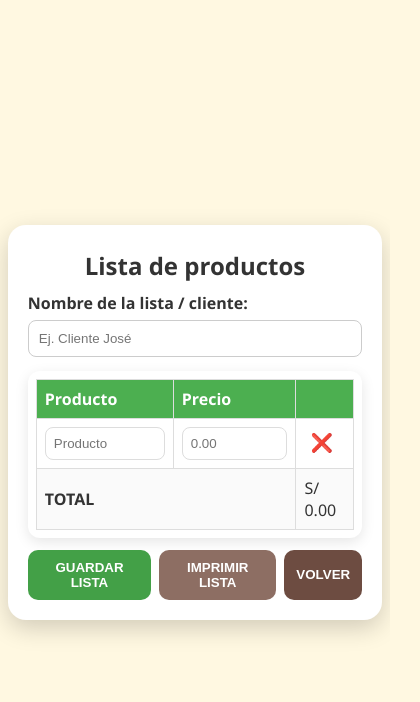
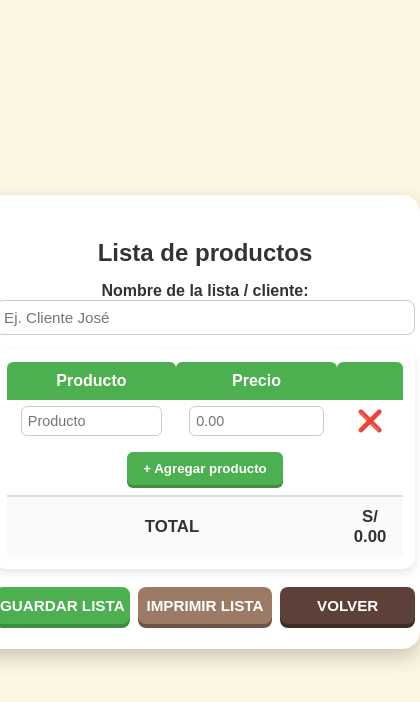
Before and after one commit to Alexander1455/CalculadoraVentas, a plain HTML site: page index.html in a window 390 px wide. Both pictures are taken after a click on the button "LISTA". Shown: the whole page, 420 px wide, since content can reach past the window. Drawn offline with nearby package versions, Linux system fonts and the light colour scheme; some packages are replaced by stand-ins of ours; a script that the page names is missing.

Commit message:
Refactor HTML and CSS for improved UI and responsiveness; enhance JavaScript error handling and dynamic table row management

```diff
--- a/index.html
+++ b/index.html
@@ -5,6 +5,7 @@
   <meta name="viewport" content="width=device-width, initial-scale=1.0"/>
   <title>Calculadora de Mercado</title>
   <link rel="stylesheet" href="styles.css"/>
+  <!-- SweetAlert2 (alertas modernas) -->
   <script src="https://cdn.jsdelivr.net/npm/sweetalert2@11"></script>
 </head>
 <body>
@@ -60,16 +61,17 @@
             </tr>
           </thead>
           <tbody id="cuerpoLista">
+            <!-- filas generadas dinámicamente -->
+          </tbody>
+          <tfoot>
             <tr id="filaAgregar">
               <td colspan="3" class="center">
                 <button id="btnAgregarFila" class="btn-agregar">+ Agregar producto</button>
               </td>
             </tr>
-          </tbody>
-          <tfoot>
             <tr id="filaTotal">
-              <td colspan="2"><strong>TOTAL</strong></td>
-              <td id="totalValor"><strong>S/ 0.00</strong></td>
+              <td colspan="2" class="total-label"><strong>TOTAL</strong></td>
+              <td id="totalValor" class="total-valor"><strong>S/ 0.00</strong></td>
             </tr>
           </tfoot>
         </table>
--- a/script.js
+++ b/script.js
@@ -49,14 +49,10 @@ document.addEventListener("DOMContentLoaded", () => {
 
   igual.addEventListener("click", () => {
     try {
-    if (!operacion.trim()) {
-      return;
-    }
-
+      if (!operacion.trim()) return;
       preciosGuardados = parsearOperacion(operacion);
       const resultado = preciosGuardados.reduce((a, b) => a + b, 0);
       pantalla.textContent = resultado.toFixed(2);
-
       operacion = "";
     } catch {
       pantalla.textContent = "Error";
@@ -71,7 +67,6 @@ document.addEventListener("DOMContentLoaded", () => {
   });
 
   async function abrirListaCon(precios = []) {
-    // 🔧 Confirmar si hay lista anterior
     if (preciosGuardados.length > 0 && precios.length === 0) {
       if (typeof Swal === "undefined") {
         const confirmar = confirm("¿Deseas iniciar una nueva lista? Esto eliminará la lista anterior.");
@@ -101,14 +96,14 @@ document.addEventListener("DOMContentLoaded", () => {
     nombreListaInput.value = "";
 
     if (precios.length > 0) {
-      precios.forEach(p => agregarFila("", p)); // ← sin texto, solo placeholder
+      precios.forEach(p => agregarFila("", p));
     } else {
       agregarFila("", 0);
     }
     recalcularTotal();
   }
 
-  // ===== FILAS =====
+  // ===== AGREGAR FILA =====
   btnAgregarFila.addEventListener("click", () => agregarFila("", 0));
 
   function agregarFila(nombre = "", precio = 0) {
@@ -117,7 +112,7 @@ document.addEventListener("DOMContentLoaded", () => {
     const tdNombre = document.createElement("td");
     const inNombre = document.createElement("input");
     inNombre.type = "text";
-    inNombre.placeholder = "Producto"; // ← placeholder visible pero no texto
+    inNombre.placeholder = "Producto";
     inNombre.value = nombre;
     tdNombre.appendChild(inNombre);
 
@@ -145,8 +140,8 @@ document.addEventListener("DOMContentLoaded", () => {
     tr.appendChild(tdPrecio);
     tr.appendChild(tdEliminar);
 
-    const filaAgregar = document.getElementById("filaAgregar");
-    cuerpoLista.insertBefore(tr, filaAgregar);
+    // ✅ Insertar correctamente dentro del tbody
+    cuerpoLista.appendChild(tr);
     recalcularTotal();
   }
 
@@ -182,12 +177,13 @@ document.addEventListener("DOMContentLoaded", () => {
 
     renderHistorial();
     mostrarAlerta("✅ Guardado", "Lista guardada correctamente.", "success");
-    preciosGuardados = []; // limpiar datos previos
+    preciosGuardados = [];
   });
 
   imprimirListaBtn.addEventListener("click", () => {
     const filas = obtenerFilasValidas();
-    if (filas.items.length === 0) return mostrarAlerta("Sin productos", "Agrega productos antes de imprimir", "info");
+    if (filas.items.length === 0)
+      return mostrarAlerta("Sin productos", "Agrega productos antes de imprimir", "info");
 
     const nombre = (nombreListaInput.value || "Lista sin nombre").trim();
     const { jsPDF } = window.jspdf;
@@ -252,7 +248,7 @@ document.addEventListener("DOMContentLoaded", () => {
 
   // ===== UTIL =====
   function obtenerFilasValidas() {
-    const filas = [...cuerpoLista.querySelectorAll("tbody tr")];
+    const filas = [...cuerpoLista.querySelectorAll("tr")];
     const items = [];
     let total = 0;
     filas.forEach(tr => {
--- a/styles.css
+++ b/styles.css
@@ -1,232 +1,281 @@
-:root{
-  --bg: #FFF8E1;
-  --primary: #4CAF50;
-  --primary-dark:#45A049;
-  --brown: #8D6E63;
-  --brown-dark:#6D4C41;
-  --text:#333;
-  --card:#fff;
-  --muted:#f5f5f5;
-  --danger:#E53935;
+/* ======== ESTILOS GENERALES ======== */
+body {
+  background-color: #fdf6e3;
+  font-family: "Poppins", sans-serif;
+  display: flex;
+  justify-content: center;
+  align-items: center;
+  min-height: 100vh;
+  margin: 0;
+  color: #333;
 }
 
-*{ box-sizing:border-box; }
-
-body{
-  font-family: 'Segoe UI', Arial, sans-serif;
-  background: var(--bg);
-  color: var(--text);
-  display:flex;
-  align-items:center;
-  justify-content:center;
-  min-height:100vh;
-  margin:0;
+#app {
+  background-color: #fff;
+  padding: 25px;
+  border-radius: 18px;
+  box-shadow: 0 8px 20px rgba(0, 0, 0, 0.2);
+  width: 400px;
 }
 
-#app{
-  width:min(96vw, 440px);
-  background:var(--card);
-  border-radius:18px;
-  box-shadow:0 8px 24px rgba(0,0,0,.18);
-  padding:20px;
+/* ======== CABECERAS ======== */
+h2 {
+  text-align: center;
+  font-weight: 700;
+  margin-bottom: 15px;
 }
 
-/* ===== CALCULADORA ===== */
-#calc-header{
-  display:flex;
-  align-items:center;
-  justify-content:space-between;
-  margin-bottom:10px;
+/* ======== SECCIONES ======== */
+.oculto {
+  display: none;
 }
 
-#calc-header .titulo{
-  font-weight:700;
-  font-size:1.1rem;
+/* ===================== CALCULADORA ===================== */
+#calculadora {
+  text-align: center;
 }
 
-#menu{
-  background:var(--primary);
-  color:#fff;
-  border:none;
-  width:42px; height:42px;
-  border-radius:50%;
-  font-size:1.1rem;
-  cursor:pointer;
-  display:flex;
-  align-items:center;
-  justify-content:center;
-  box-shadow:0 3px 6px rgba(0,0,0,.2);
-}
-#menu:hover{ background:var(--primary-dark); }
-
-#pantalla{
-  background:var(--muted);
-  border-radius:10px;
-  height:60px;
-  display:flex;
-  align-items:center;
-  justify-content:flex-end;
-  padding:10px;
-  font-size:1.5rem;
-  box-shadow: inset 0 2px 4px rgba(0,0,0,.18);
-  margin-bottom:14px;
+#calc-header {
+  display: flex;
+  justify-content: space-between;
+  align-items: center;
+  margin-bottom: 8px;
 }
 
-#botones{
-  display:grid;
-  grid-template-columns:repeat(4, 1fr);
-  gap:10px;
+#menu {
+  background: none;
+  border: none;
+  font-size: 1.4em;
+  cursor: pointer;
 }
 
-#botones button{
-  padding:16px;
-  border:none;
-  border-radius:12px;
-  font-size:1.05rem;
-  background:#fff;
-  cursor:pointer;
-  box-shadow:0 4px var(--brown), 0 6px 10px rgba(0,0,0,.1);
-}
-#botones button:active{ transform:translateY(3px); box-shadow:0 2px var(--brown-dark); }
-
-/* ===== LISTA ===== */
-#listaProductos h2,
-#historial h2{
-  margin:4px 0 10px;
-  text-align:center;
+#pantalla {
+  background-color: #dcdcdc;
+  border-radius: 10px;
+  height: 55px;
+  margin-bottom: 15px;
+  font-size: 1.6em;
+  display: flex;
+  align-items: center;
+  justify-content: flex-end;
+  padding: 0 15px;
+  box-shadow: inset 0 3px 6px rgba(0, 0, 0, 0.25);
 }
 
-#nombreListaCont{
-  margin:10px 0 14px;
-  display:flex;
-  flex-direction:column;
-  gap:6px;
+/* ======== BOTONES CALCULADORA ======== */
+#botones {
+  display: grid;
+  grid-template-columns: repeat(4, 1fr);
+  gap: 8px;
 }
 
-#nombreLista{
-  padding:10px;
-  border:1px solid #ccc;
-  border-radius:8px;
-  width:100%;
+#botones button {
+  background-color: #fcb6b8;
+  border: none;
+  padding: 14px;
+  border-radius: 10px;
+  font-size: 1.1em;
+  cursor: pointer;
+  box-shadow: 0 4px #c47c80;
+  transition: all 0.15s;
+  font-weight: 500;
 }
 
-.tabla-contenedor{
-  background:#fff;
-  border-radius:12px;
-  padding:8px;
-  box-shadow:0 4px 14px rgba(0,0,0,.1);
+#botones button:active {
+  transform: translateY(3px);
+  box-shadow: 0 1px #a65d61;
 }
 
-table{
-  width:100%;
-  border-collapse:collapse;
-}
-thead th{
-  background:var(--primary);
-  color:#fff;
-  padding:8px;
-  text-align:left;
-}
-td, th{
-  border:1px solid #ddd;
-  padding:8px;
+/* ===================== LISTA DE PRODUCTOS ===================== */
+#listaProductos {
+  width: 420px;
+  margin: 0 auto;
+  text-align: center;
 }
 
-#cuerpoLista tr{
-  transition: background .2s ease;
-}
-#cuerpoLista tr:hover{
-  background:#f9f9f9;
+#nombreListaCont {
+  margin-bottom: 15px;
 }
 
-#cuerpoLista input[type="text"],
-#cuerpoLista input[type="number"]{
-  width:100%;
-  border:1px solid #ddd;
-  border-radius:8px;
-  padding:8px;
-  outline:none;
+#nombreLista {
+  width: 100%;
+  padding: 8px;
+  border: 1px solid #ccc;
+  border-radius: 8px;
+  font-size: 0.95em;
+  box-sizing: border-box;
 }
 
-.center{ text-align:center; }
-
-.btn-agregar{
-  background:var(--primary);
-  color:#fff; border:none;
-  border-radius:10px;
-  padding:8px 12px;
-  font-weight:700;
-  cursor:pointer;
-}
-.btn-agregar:hover{ background:var(--primary-dark); }
-
-.btn-eliminar{
-  background:transparent;
-  border:none;
-  color:var(--danger);
-  font-size:18px;
-  cursor:pointer;
-}
-.btn-eliminar:hover{ transform:scale(1.1); }
-
-#filaTotal td{
-  background:#fafafa;
+.tabla-contenedor {
+  background: #fff;
+  border-radius: 12px;
+  box-shadow: 0 4px 10px rgba(0, 0, 0, 0.1);
+  padding: 12px;
 }
 
-.acciones-lista{
-  display:flex;
-  gap:8px;
-  margin-top:12px;
-  justify-content:space-between;
-}
-.btn-guardar{
-  background:#43A047;
-  color:#fff; border:none;
-  border-radius:10px;
-  padding:10px 12px; font-weight:700;
-}
-.btn-guardar:hover{ background:#2e7d32; }
-
-.btn-imprimir{
-  background:var(--brown);
-  color:#fff; border:none;
-  border-radius:10px;
-  padding:10px 12px; font-weight:700;
-}
-.btn-imprimir:hover{ background:var(--brown-dark); }
-
-.btn-volver{
-  background:var(--brown-dark);
-  color:#fff; border:none;
-  border-radius:10px;
-  padding:10px 12px; font-weight:700;
-}
-.btn-volver:hover{ filter:brightness(1.05); }
-
-/* ===== HISTORIAL ===== */
-#listaHistorial{
-  list-style:none;
-  margin:0; padding:0;
-}
-#listaHistorial li{
-  background:#f3f3f3;
-  border-radius:10px;
-  padding:10px;
-  margin-bottom:10px;
-  box-shadow:0 2px 6px rgba(0,0,0,.08);
-  display:flex; align-items:center; justify-content:space-between;
-}
-#listaHistorial button{
-  background:var(--primary);
-  color:#fff;
-  border:none; border-radius:8px;
-  padding:6px 10px;
-  cursor:pointer;
-}
-#listaHistorial button:hover{ background:var(--primary-dark); }
-
-.acciones-historial{
-  display:flex; justify-content:flex-end;
+table {
+  width: 100%;
+  border-collapse: collapse;
+  text-align: center;
 }
 
-.oculto{ display:none !important; }
+th {
+  background-color: #4caf50;
+  color: white;
+  padding: 10px;
+  border-radius: 6px 6px 0 0;
+  font-weight: 600;
+}
+
+td {
+  padding: 6px;
+}
+
+input[type="text"],
+input[type="number"] {
+  width: 90%;
+  padding: 6px;
+  border: 1px solid #ccc;
+  border-radius: 6px;
+  font-size: 0.9em;
+  box-sizing: border-box;
+}
+
+/* ======== BOTÓN AGREGAR PRODUCTO ======== */
+#filaAgregar td {
+  text-align: center;
+  padding: 10px 0;
+}
+
+.btn-agregar {
+  background-color: #4caf50;
+  color: white;
+  border: none;
+  padding: 9px 16px;
+  border-radius: 6px;
+  cursor: pointer;
+  font-weight: bold;
+  box-shadow: 0 3px 0 #3e8e41;
+  transition: all 0.15s;
+}
+
+.btn-agregar:hover {
+  background-color: #45a049;
+}
+
+.btn-agregar:active {
+  transform: translateY(2px);
+  box-shadow: 0 1px 0 #2f6d32;
+}
+
+/* ======== BOTÓN ELIMINAR ======== */
+.btn-eliminar {
+  background: none;
+  border: none;
+  font-size: 1.3em;
+  cursor: pointer;
+  color: #d32f2f;
+  transition: all 0.2s;
+}
+
+.btn-eliminar:hover {
+  transform: scale(1.2);
+  color: #e53935;
+}
+
+/* ======== TOTAL ======== */
+#filaTotal {
+  background-color: #fafafa;
+  border-top: 2px solid #ddd;
+}
+
+.total-label,
+.total-valor {
+  text-align: center;
+  padding: 10px;
+  font-size: 1.05em;
+  font-weight: 600;
+}
+
+/* ======== BOTONES DE ACCIÓN ======== */
+.acciones-lista {
+  display: flex;
+  justify-content: space-between;
+  gap: 8px;
+  margin-top: 18px;
+}
+
+.btn-guardar,
+.btn-imprimir,
+.btn-volver {
+  flex: 1;
+  border: none;
+  padding: 10px 0;
+  border-radius: 8px;
+  cursor: pointer;
+  font-weight: bold;
+  color: white;
+  font-size: 0.95em;
+  transition: all 0.15s;
+}
+
+.btn-guardar {
+  background-color: #4caf50;
+  box-shadow: 0 4px 0 #3e8e41;
+}
+.btn-guardar:hover {
+  background-color: #45a049;
+}
+
+.btn-imprimir {
+  background-color: #9c7b66;
+  box-shadow: 0 4px 0 #6f5445;
+}
+.btn-imprimir:hover {
+  background-color: #8b6e5c;
+}
+
+.btn-volver {
+  background-color: #5d4037;
+  box-shadow: 0 4px 0 #3e2c27;
+}
+.btn-volver:hover {
+  background-color: #4a322a;
+}
+
+/* ===================== HISTORIAL ===================== */
+#historial {
+  width: 400px;
+  margin: 0 auto;
+  text-align: center;
+}
+
+#historial ul {
+  list-style: none;
+  padding: 0;
+}
+
+#historial li {
+  background-color: #f3f3f3;
+  margin: 8px 0;
+  padding: 10px;
+  border-radius: 6px;
+  display: flex;
+  justify-content: space-between;
+  align-items: center;
+}
+
+#historial li button {
+  background-color: #4caf50;
+  border: none;
+  color: white;
+  padding: 6px 10px;
+  border-radius: 6px;
+  cursor: pointer;
+  font-size: 0.9em;
+  transition: background-color 0.3s;
+}
+
+#historial li button:hover {
+  background-color: #45a049;
+}
```
Lines whose indentation alone changed are shown as unchanged.
